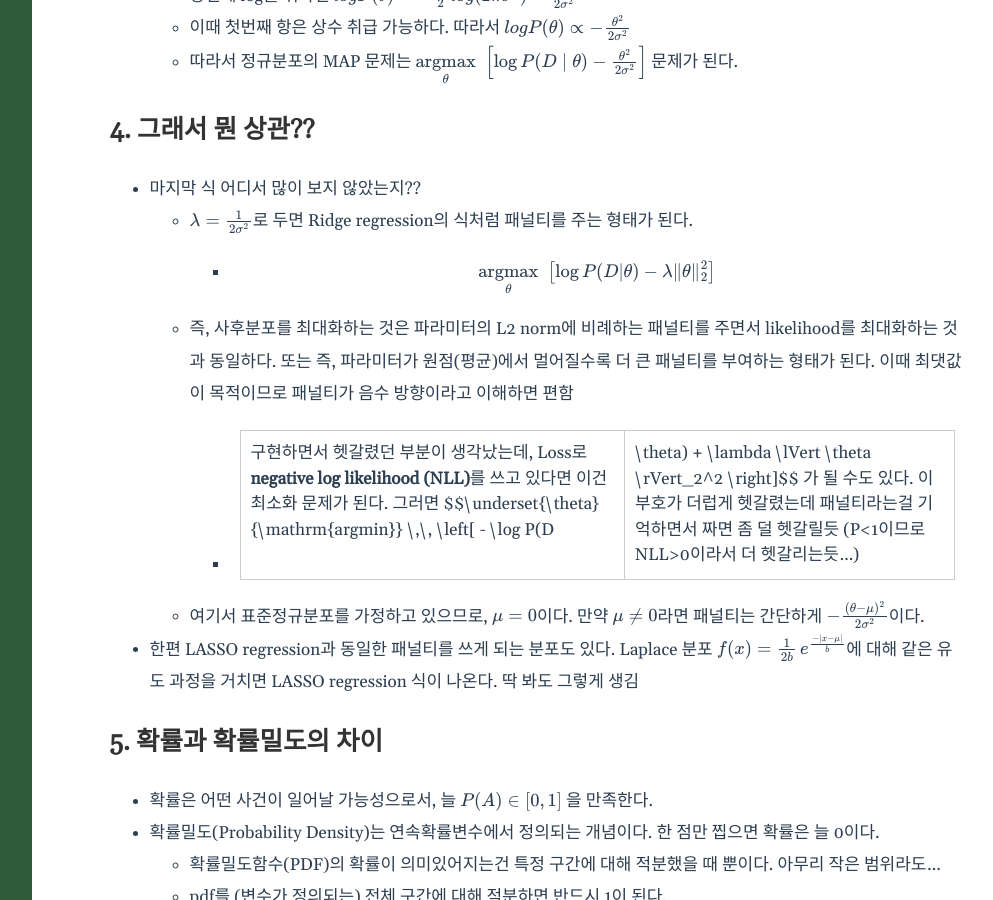
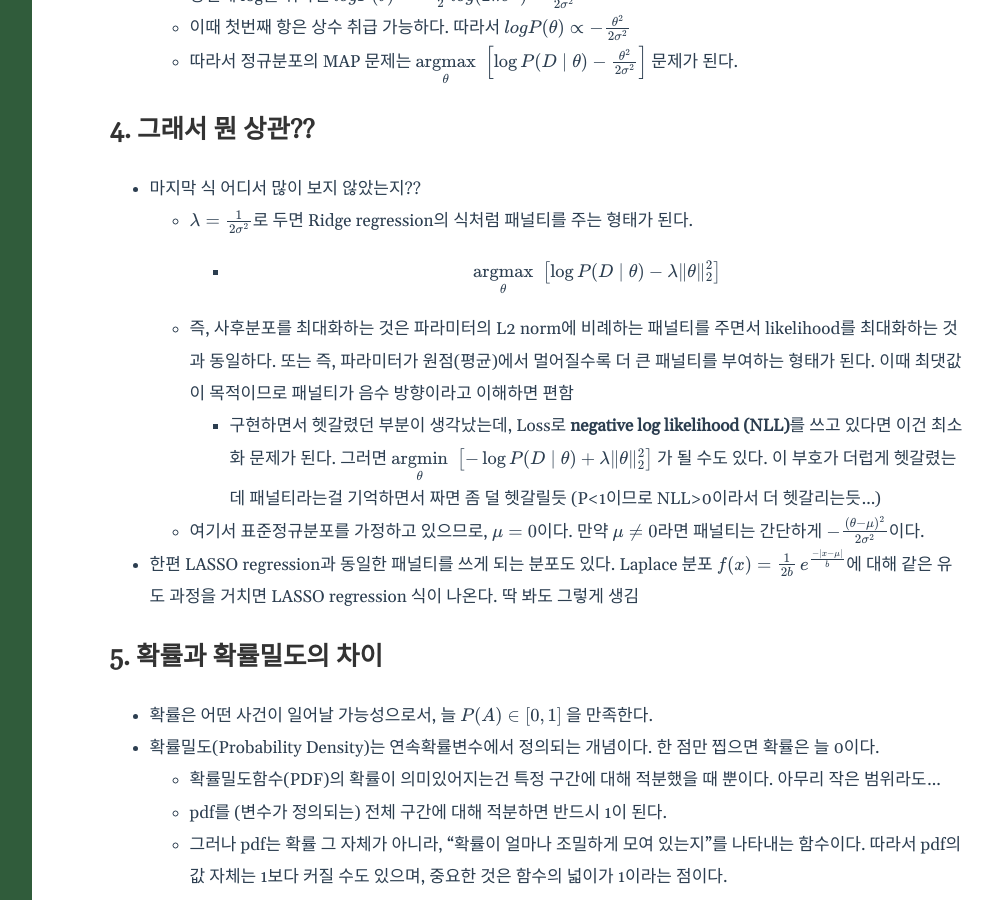
Before and after one commit to froggo-roggo/froggo-roggo.github.io, a Jekyll site: the page built from _posts/2025-07-02-mapreg.markdown, in a window 1280 px wide and 900 px high, scrolled down 2144 px. Shown: the whole window, without its empty margins (238-1231 px from the left). Built offline with Jekyll 4.4.1, drawn with Linux system fonts in a browser that asks for light colours.

Commit message:
add mapreg

```diff
--- a/_posts/2025-07-02-mapreg.markdown
+++ b/_posts/2025-07-02-mapreg.markdown
@@ -53,9 +53,9 @@ use_math: true
 ## 4. 그래서 뭔 상관??
 - 마지막 식 어디서 많이 보지 않았는지??
     - $$\lambda = \frac{1}{2 \sigma^2}$$로 두면 Ridge regression의 식처럼 패널티를 주는 형태가 된다.
-        - $$\underset{\theta}{\mathrm{argmax}} \,\, \left[ \log P(D|\theta) - \lambda \lVert \theta \rVert_2^2 \right]$$
+        - $$\underset{\theta}{\mathrm{argmax}} \,\, \left[ \log P(D \mid \theta) - \lambda \lVert \theta \rVert_2^2 \right]$$
     - 즉, 사후분포를 최대화하는 것은 파라미터의 L2 norm에 비례하는 패널티를 주면서 likelihood를 최대화하는 것과 동일하다. 또는 즉, 파라미터가 원점(평균)에서 멀어질수록 더 큰 패널티를 부여하는 형태가 된다. 이때 최댓값이 목적이므로 패널티가 음수 방향이라고 이해하면 편함
-		- 구현하면서 헷갈렸던 부분이 생각났는데, Loss로 **negative log likelihood (NLL)**를 쓰고 있다면 이건 최소화 문제가 된다. 그러면 $$\underset{\theta}{\mathrm{argmin}} \,\, \left[ - \log P(D|\theta) + \lambda \lVert \theta \rVert_2^2 \right]$$ 가 될 수도 있다. 이 부호가 더럽게 헷갈렸는데 패널티라는걸 기억하면서 짜면 좀 덜 헷갈릴듯 (P<1이므로 NLL>0이라서 더 헷갈리는듯...)
+		- 구현하면서 헷갈렸던 부분이 생각났는데, Loss로 **negative log likelihood (NLL)**를 쓰고 있다면 이건 최소화 문제가 된다. 그러면 $$\underset{\theta}{\mathrm{argmin}} \,\, \left[ - \log P(D \mid \theta) + \lambda \lVert \theta \rVert_2^2 \right]$$ 가 될 수도 있다. 이 부호가 더럽게 헷갈렸는데 패널티라는걸 기억하면서 짜면 좀 덜 헷갈릴듯 (P<1이므로 NLL>0이라서 더 헷갈리는듯...)
     - 여기서 표준정규분포를 가정하고 있으므로, $$\mu=0$$이다. 만약 $$\mu \ne 0$$라면 패널티는 간단하게 $$-\frac{(\theta-\mu)^2}{2\sigma^2}$$이다.
 - 한편 LASSO regression과 동일한 패널티를 쓰게 되는 분포도 있다. Laplace 분포 $$f(x) = \frac{1}{2b} \, e^{\frac{- \left\vert x - \mu \right\vert}{b}}$$에 대해 같은 유도 과정을 거치면 LASSO regression 식이 나온다. 딱 봐도 그렇게 생김
 
```
